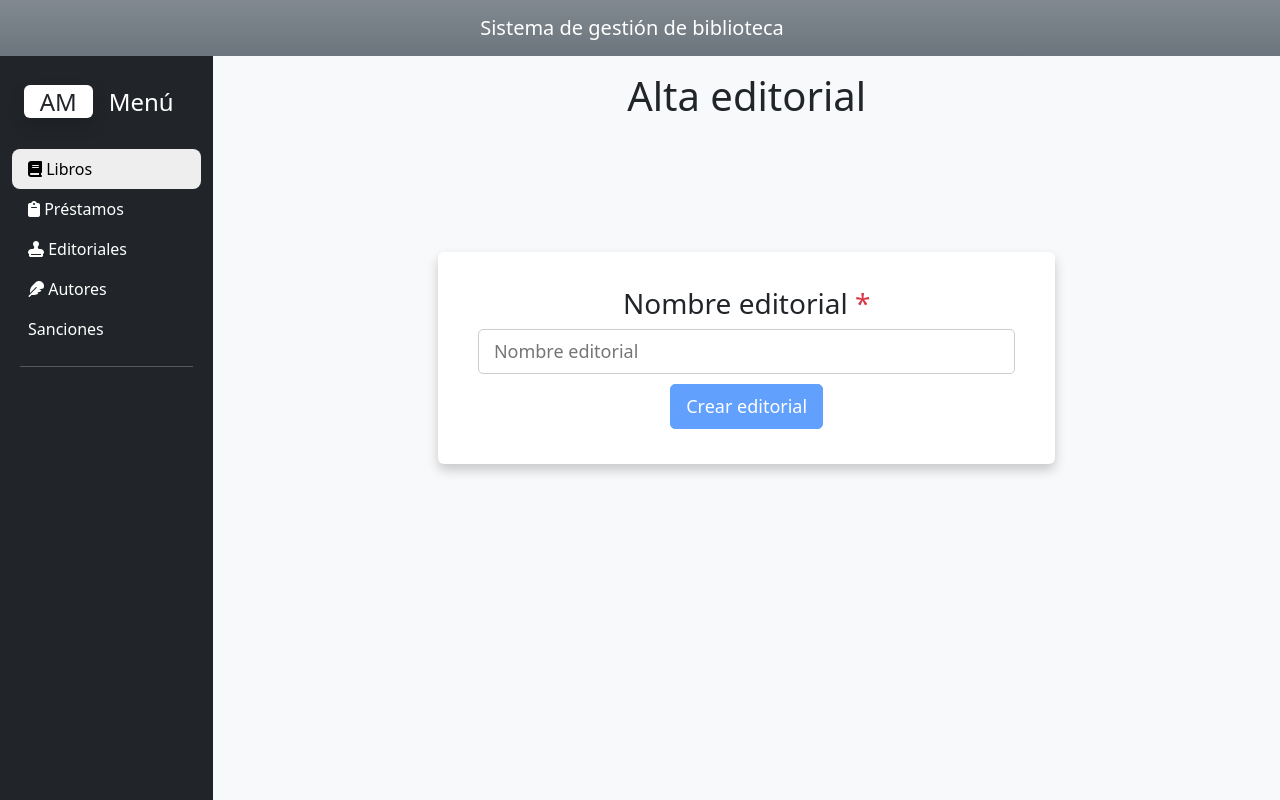
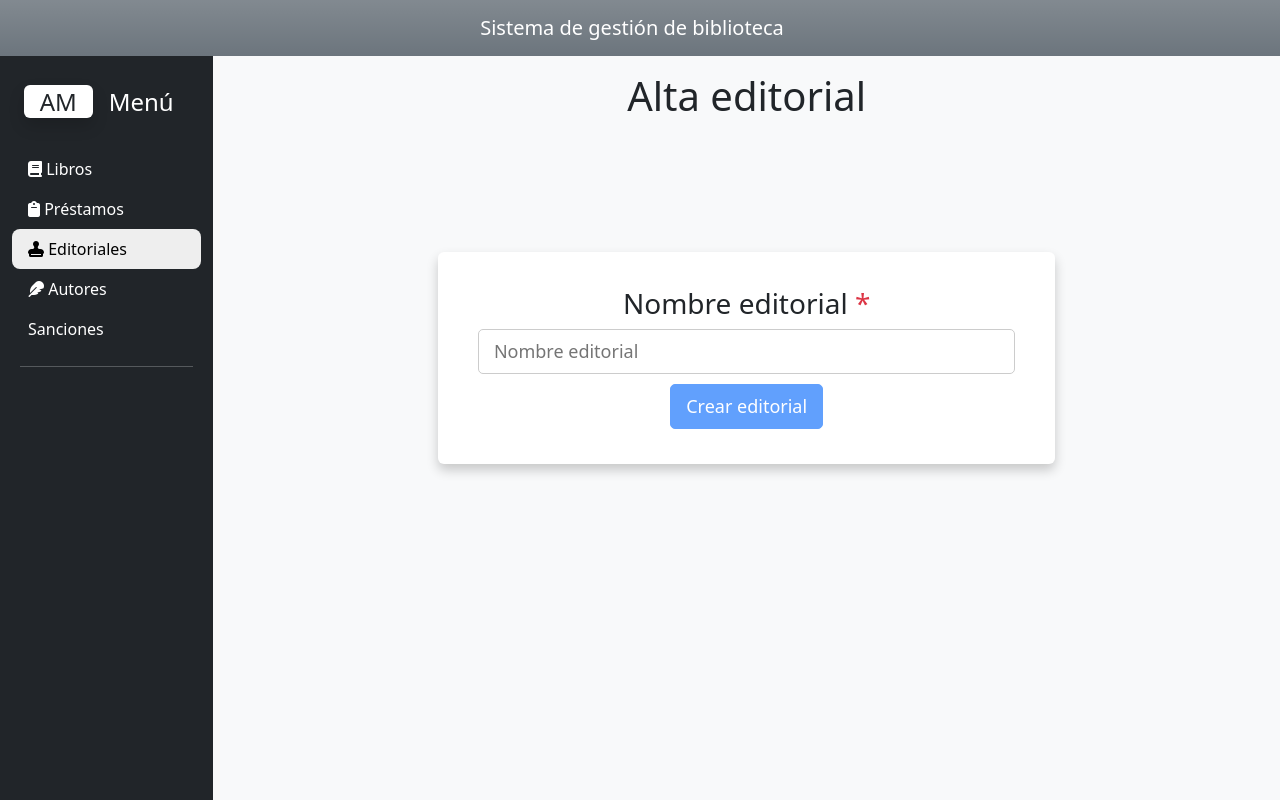
Before and after one commit to AgosUTN/TP-Front2, an Angular app: page /editorialAlta in a window 1280 px wide. Built offline with nearby package versions, Linux system fonts and the light colour scheme.

Commit message:
ActiveIndex solucionado

```diff
--- a/src/app/app.routes.ts
+++ b/src/app/app.routes.ts
@@ -1,6 +1,6 @@
 import { RouterModule, Routes } from '@angular/router';
 import { PrestamoAltaComponent } from './prestamo-alta/prestamo-alta.component.js';
-import { EditorialAltaComponent } from './editorial-alta/editorial-alta.component.js';
+import { EditorialAltaComponent } from '../editorial-alta/editorial-alta.component.js';
 import { Error404Component } from './error404/error404.component.js';
 import { ListadoEditorialComponent } from './listado-editorial/listado-editorial.component.js';
 
@@ -8,7 +8,7 @@ export const routes: Routes = [
   { path: 'prestamoAlta', component: PrestamoAltaComponent },
   { path: 'editorialAlta', component: EditorialAltaComponent },
   { path: 'listadoEditorial', component: ListadoEditorialComponent },
-  { path: '404', component: Error404Component },
   { path: '', redirectTo: 'prestamoAlta', pathMatch: 'full' },
+  { path: '**', component: Error404Component },
 ];
 export const routing = RouterModule.forRoot(routes);
--- a/src/app/sidebar/sidebar.component.html
+++ b/src/app/sidebar/sidebar.component.html
@@ -12,11 +12,14 @@
   <ul class="list-unstyled px-2 sidebarCustom">
     <li
       *ngFor="let item of menuItems; let i = index"
-      (click)="setActive(i)"
-      [class.active]="activeIndex === i"
+      [routerLinkActive]="['active']"
+      [routerLinkActiveOptions]="{ exact: true }"
       class=""
     >
-      <a href="{{ item.url }}" class="text-decoration-none px-3 py-2 d-block">
+      <a
+        [routerLink]="[item.url]"
+        class="text-decoration-none px-3 py-2 d-block"
+      >
         <i [ngClass]="item.icon"></i> {{ item.label }}
       </a>
     </li>
--- a/src/app/sidebar/sidebar.component.ts
+++ b/src/app/sidebar/sidebar.component.ts
@@ -1,9 +1,10 @@
 import { Component, Input } from '@angular/core';
 import { CommonModule } from '@angular/common';
+import { RouterModule } from '@angular/router';
 @Component({
   selector: 'app-sidebar',
   standalone: true,
-  imports: [CommonModule],
+  imports: [CommonModule, RouterModule],
   templateUrl: './sidebar.component.html',
   styleUrl: './sidebar.component.css',
 })
@@ -17,9 +18,4 @@ export class SidebarComponent {
   ];
 
   @Input() sidebarActive = false;
-
-  activeIndex: number = 0;
-  setActive(index: number) {
-    this.activeIndex = index;
-  }
 }
--- a/src/app/editorial-alta/editorial-alta.component.ts
+++ b/src/editorial-alta/editorial-alta.component.ts
@@ -1,7 +1,7 @@
 import { Component, ViewChild, viewChild } from '@angular/core';
 import { FormControl, ReactiveFormsModule, Validators } from '@angular/forms';
 import { CommonModule } from '@angular/common';
-import { EditorialServicioService } from '../servicios/editorial-servicio.service.js';
+import { EditorialServicioService } from '../app/servicios/editorial-servicio.service.js';
 import {
   animate,
   state,
@@ -9,7 +9,7 @@ import {
   transition,
   trigger,
 } from '@angular/animations';
-import { ModalErrorComponent } from '../modal-error/modal-error.component.js';
+import { ModalErrorComponent } from '../app/modal-error/modal-error.component.js';
 import { Router } from '@angular/router';
 
 @Component({
```
Also changed, not shown: src/editorial-alta/editorial-alta.component.css (renamed from src/app/editorial-alta/editorial-alta.component.css), src/editorial-alta/editorial-alta.component.html (renamed from src/app/editorial-alta/editorial-alta.component.html), 1 other file (tests, documents, lock files or other folders).
